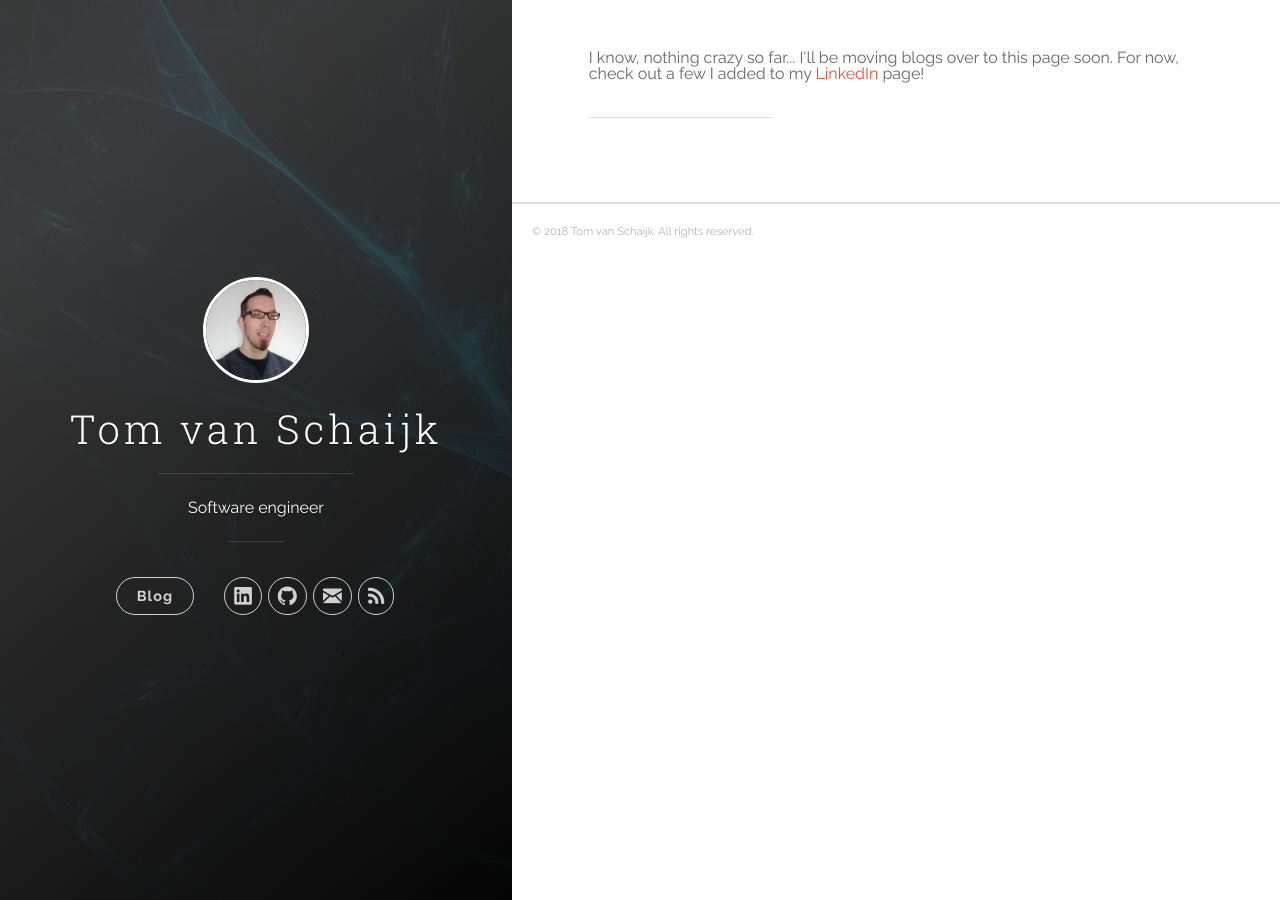
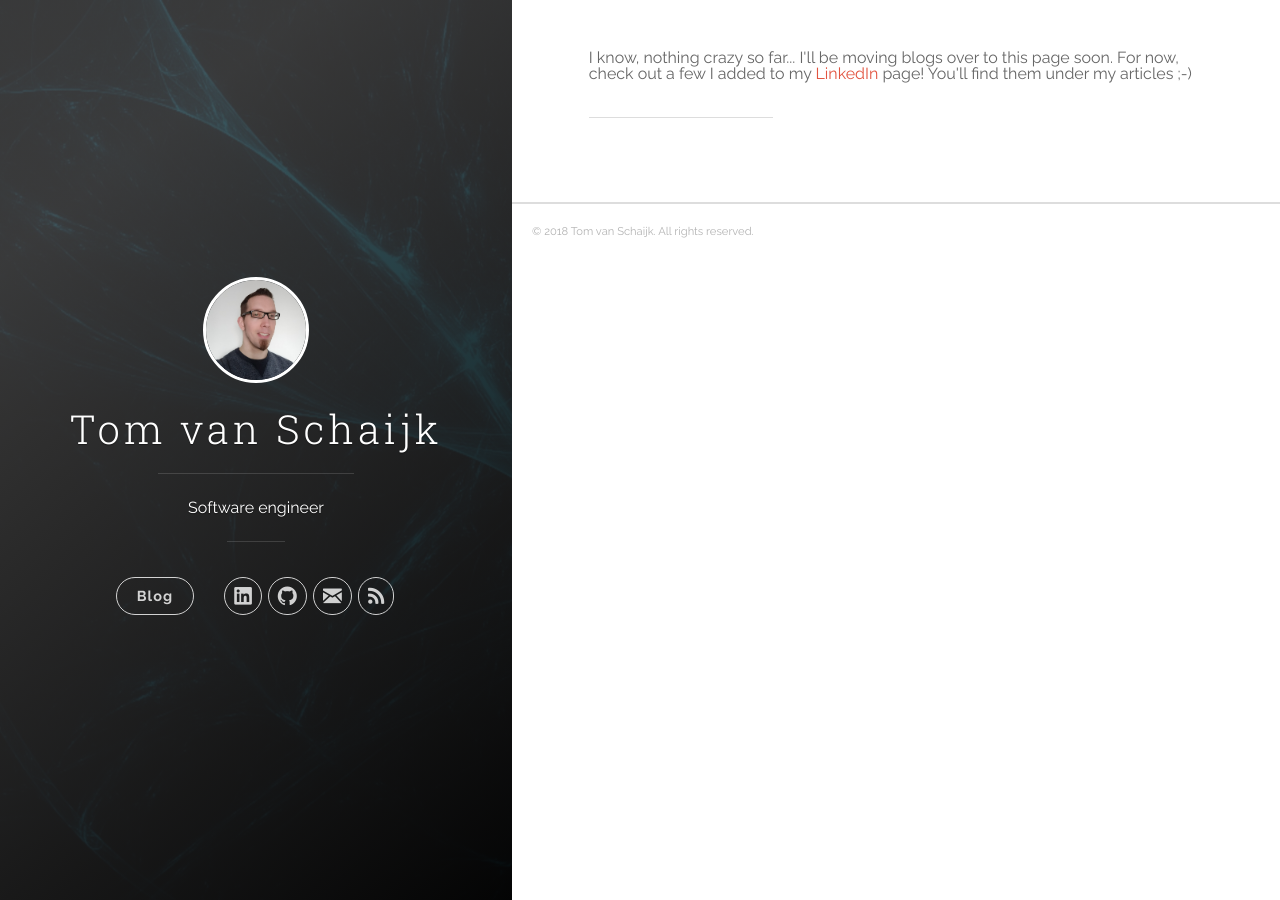
Before and after one commit to tomvanschaijk/tomvanschaijk.github.io, a Jekyll site: the page built from index.html, in a window 1280 px wide. Built offline with Jekyll 4.4.1, drawn with Linux system fonts in a browser that asks for light colours; nearby versions of some CDN libraries; the list of posts is cut into pages by our own code.

Commit message:
Success! Added an extra line.

```diff
--- a/index.html
+++ b/index.html
@@ -3,7 +3,7 @@
 robots: noindex
 ---
 <div>
-  I know, nothing crazy so far... I'll be moving blogs over to this page soon. For now, check out a few I added to my <a href="http://www.linkedin.com/in/{{ site.author.linkedin_username }}" title="LinkedIn">LinkedIn</a> page!
+  I know, nothing crazy so far... I'll be moving blogs over to this page soon. For now, check out a few I added to my <a href="http://www.linkedin.com/in/{{ site.author.linkedin_username }}" title="LinkedIn">LinkedIn</a> page! You'll find them under my articles ;-)
 </div>
 <div class="main-post-list">
 
```
